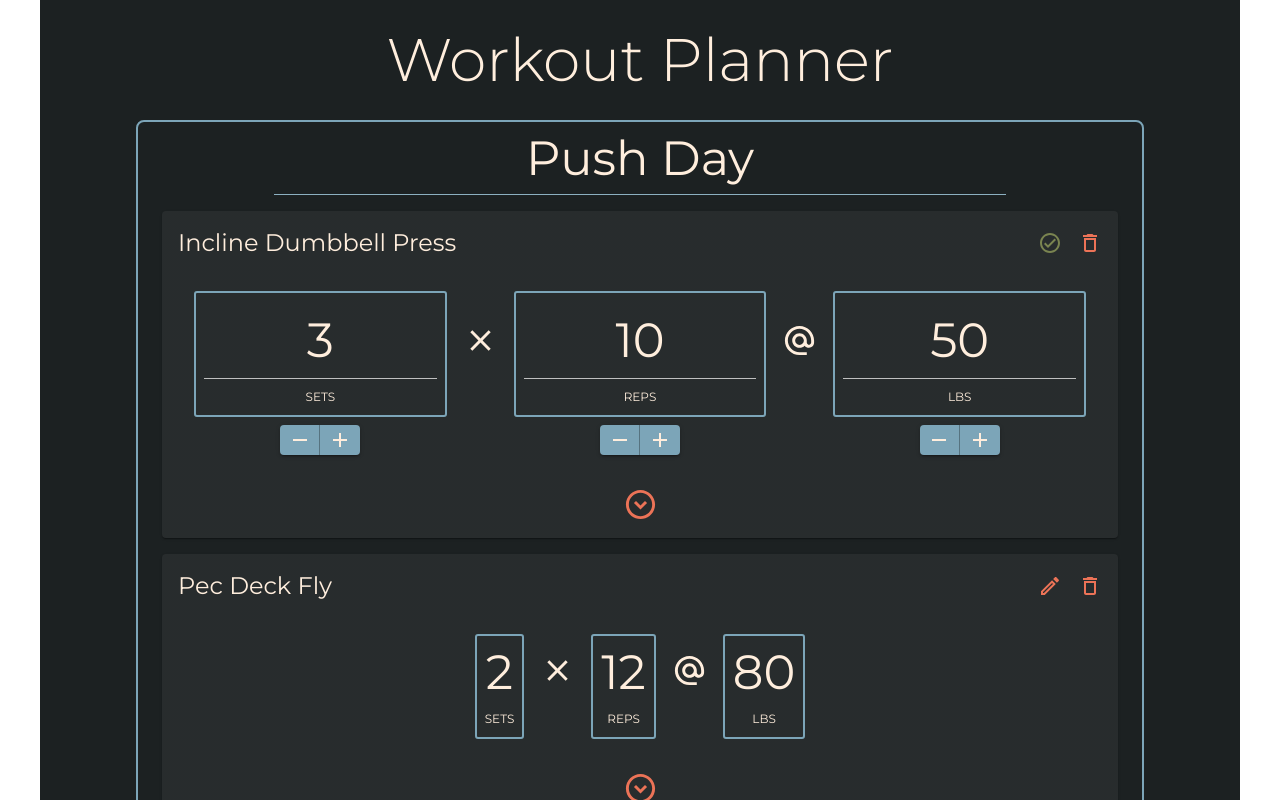
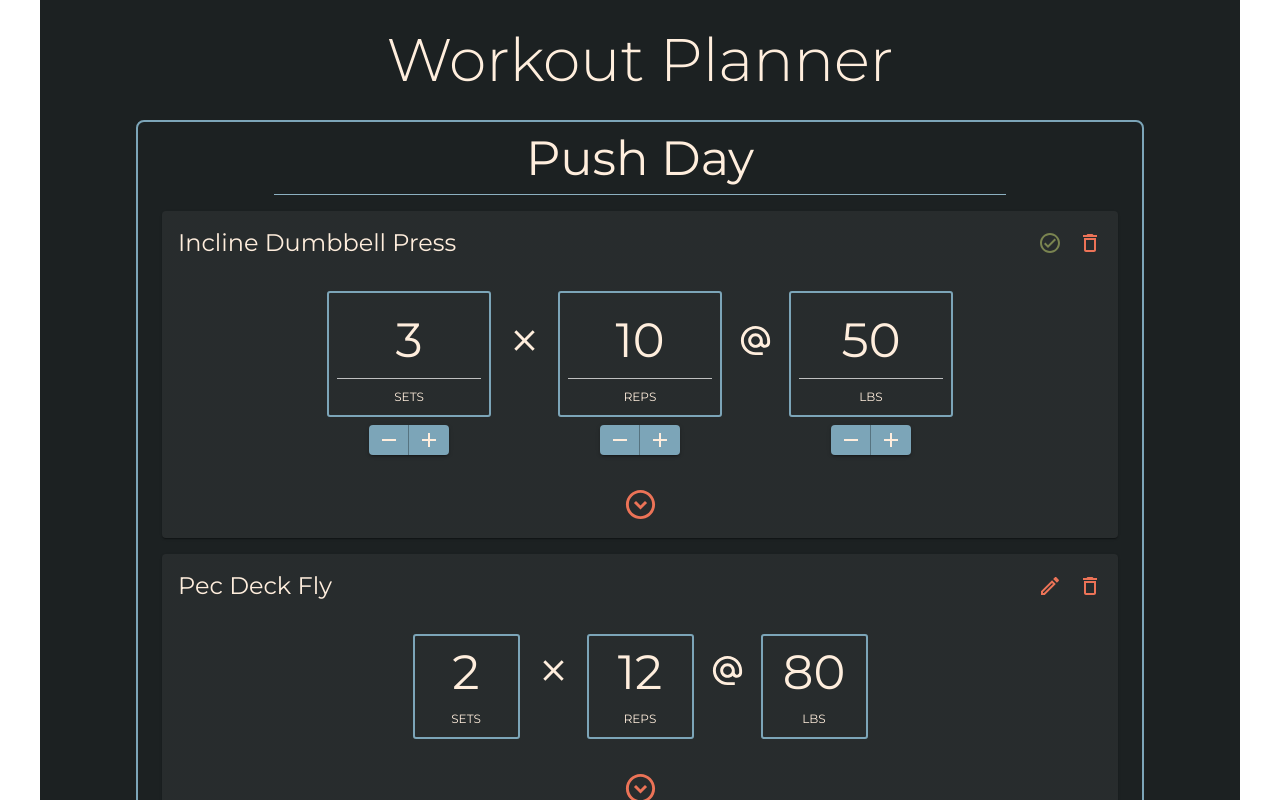
Before and after one commit to traison-diedrich/workout-planner, a React (Vite) app: page / in a window 1280 px wide. Both pictures are taken after a click on the button 1050 px from the left and 243 px from the top of the page. Shown: the top 800 px of the page. Built offline with nearby package versions, Linux system fonts and the light colour scheme.

Commit message:
error handling for number box. now editable with stepper and textfield

```diff
--- a/src/App.jsx
+++ b/src/App.jsx
@@ -89,10 +89,7 @@ function App() {
 					justifyContent: 'center',
 					flexDirection: 'column',
 				}}>
-				<Typography
-					variant='h2'
-					color='textPrimary'
-					sx={{ mt: 3 }}>
+				<Typography variant='h2' color='textPrimary' sx={{ mt: 3 }}>
 					Workout Planner
 				</Typography>
 				<Container
--- a/src/components/Exercise.jsx
+++ b/src/components/Exercise.jsx
@@ -57,11 +57,12 @@ const Exercise = ({ exercise, onDelete }) => {
 		setNumber((prevState) => prevState - step);
 	};
 
+	const onEdit = (number, setNumber) => {
+		setNumber(number);
+	};
+
 	return (
-		<Card
-			sx={{
-				my: 2,
-			}}>
+		<Card sx={{ my: 2 }}>
 			<CardHeader
 				title={exercise.name}
 				action={
@@ -100,6 +101,10 @@ const Exercise = ({ exercise, onDelete }) => {
 						title='SETS'
 						number={sets}
 						editing={editing}
+						onEdit={onEdit}
+						setNumber={setSets}
+						min={0}
+						max={99}
 					/>
 					{editing && (
 						<NumberStepper
@@ -108,10 +113,7 @@ const Exercise = ({ exercise, onDelete }) => {
 						/>
 					)}
 				</Box>
-				<CloseIcon
-					fontSize='large'
-					sx={{ mb: editing ? 8 : 4 }}
-				/>
+				<CloseIcon fontSize='large' sx={{ mb: editing ? 8 : 4 }} />
 				<Box
 					display='flex'
 					flexDirection='column'
@@ -121,6 +123,10 @@ const Exercise = ({ exercise, onDelete }) => {
 						title='REPS'
 						number={reps}
 						editing={editing}
+						onEdit={onEdit}
+						setNumber={setReps}
+						min={0}
+						max={99}
 					/>
 					{editing && (
 						<NumberStepper
@@ -129,10 +135,7 @@ const Exercise = ({ exercise, onDelete }) => {
 						/>
 					)}
 				</Box>
-				<AlternateEmail
-					fontSize='large'
-					sx={{ mb: editing ? 8 : 4 }}
-				/>
+				<AlternateEmail fontSize='large' sx={{ mb: editing ? 8 : 4 }} />
 				<Box
 					display='flex'
 					flexDirection='column'
@@ -142,6 +145,10 @@ const Exercise = ({ exercise, onDelete }) => {
 						title='LBS'
 						number={weight}
 						editing={editing}
+						onEdit={onEdit}
+						setNumber={setWeight}
+						min={0}
+						max={999}
 					/>
 					{editing && (
 						<NumberStepper
@@ -157,9 +164,7 @@ const Exercise = ({ exercise, onDelete }) => {
 					justifyContent: 'center',
 					alignItems: 'center',
 				}}>
-				<ExpandMore
-					expand={expanded}
-					onClick={() => setExpanded(!expanded)}>
+				<ExpandMore expand={expanded} onClick={() => setExpanded(!expanded)}>
 					<ExpandCircleDownOutlinedIcon
 						color='secondary'
 						variant='outlined'
@@ -167,17 +172,10 @@ const Exercise = ({ exercise, onDelete }) => {
 					/>
 				</ExpandMore>
 			</CardActions>
-			<Collapse
-				in={expanded}
-				timeout='auto'
-				unmountOnExit>
+			<Collapse in={expanded} timeout='auto' unmountOnExit>
 				<CardContent>
 					{tempSets.map((set, index) => (
-						<Set
-							key={index}
-							index={index}
-							set={set}
-						/>
+						<Set key={index} index={index} set={set} />
 					))}
 				</CardContent>
 			</Collapse>
--- a/src/components/NumberBox.jsx
+++ b/src/components/NumberBox.jsx
@@ -1,6 +1,28 @@
 import { Box, Divider, TextField, Typography } from '@mui/material';
+import { useState } from 'react';
 
-const NumberBox = ({ title, number, editing }) => {
+/**
+ * TODO: More functionality being handled than I would like by the number box.
+ * Separate into read only number box and an editableNumber box and then combine
+ * error handling into editable section.
+ */
+
+const NumberBox = ({ title, number, setNumber, editing, onEdit, min, max }) => {
+	const [error, setError] = useState(false);
+
+	const handleEdit = (e) => {
+		const { value } = e.target;
+		const parsedValue = Number(value);
+
+		if (!isNaN(parsedValue) && parsedValue >= min && parsedValue <= max) {
+			setError(false);
+			onEdit(parsedValue, setNumber);
+		} else {
+			setError(true);
+			onEdit(1, setNumber);
+		}
+	};
+
 	return (
 		<Box
 			sx={{
@@ -13,35 +35,35 @@ const NumberBox = ({ title, number, editing }) => {
 				borderRadius: '3px',
 				p: 1,
 				mx: 2,
+				minWidth: '107px',
+				maxWidth: '164px',
 			}}>
 			{editing ? (
 				<TextField
 					value={number}
 					variant='standard'
-					onChange={(e) => {
-						number = e.target.value;
-					}}
+					onChange={handleEdit}
+					error={error}
+					helperText={error ? `Must be ${min}-${max}` : ''}
 					sx={{
-						'p': -8,
+						p: -8,
 						'& input': {
 							fontSize: '3.0rem',
+							textAlign: 'center',
+						},
+						'& .MuiFormHelperText-root': {
 							textAlign: 'center',
 						},
 					}}
 				/>
 			) : (
-				<Typography
-					variant='h3'
-					align='center'>
+				<Typography variant='h3' align='center'>
 					{number}
 				</Typography>
 			)}
-			{/* TODO: figure out why divider is not rendering */}
+			{/* FIXME: Divider is not rendering */}
 			{!editing && <Divider />}
-			<Typography
-				variant='caption'
-				align='center'
-				sx={{ pt: 1 }}>
+			<Typography variant='caption' align='center' sx={{ pt: 1 }}>
 				{title}
 			</Typography>
 		</Box>
```
Also changed, not shown: src/components/NumberStepper.jsx (+2 -6 lines), src/components/Set.jsx (+7 -18 lines).
